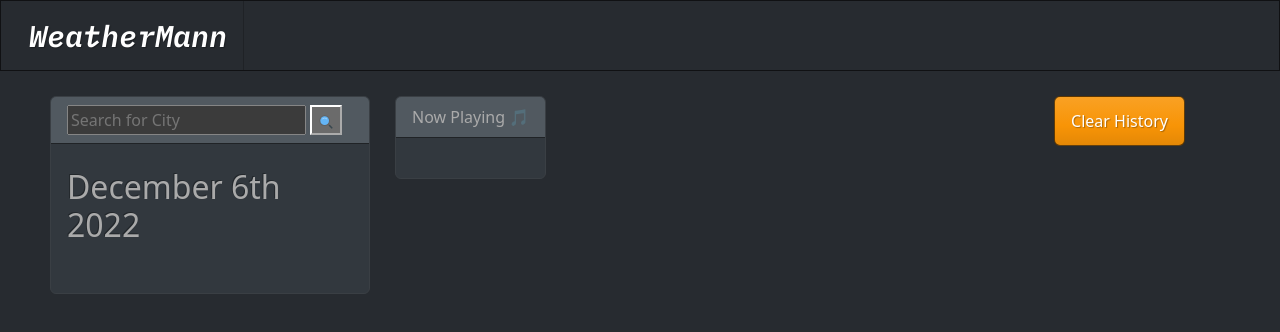
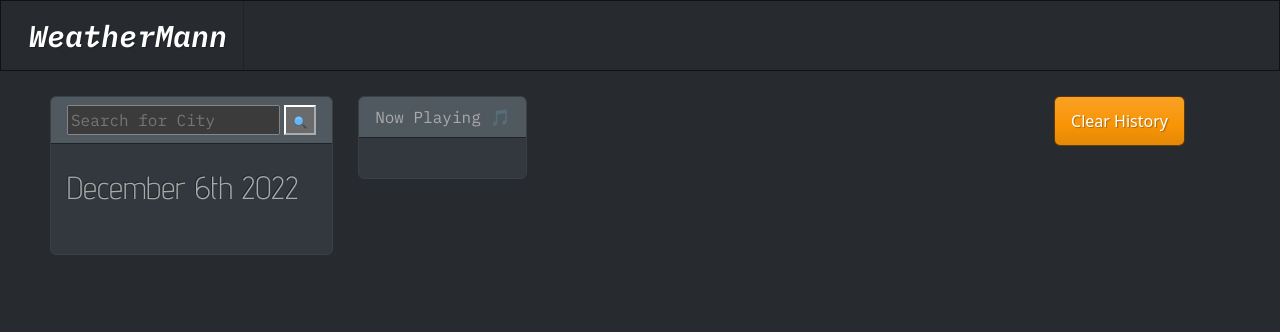
Before and after one commit to MontineSproul/the-a-team, a plain HTML site: page index.html in a window 1280 px wide. Drawn offline with nearby package versions, Linux system fonts and the light colour scheme; no server answers; a web font is replaced by a local one.

Commit message:
updated h1 h2 etc. font styling

```diff
--- a/assets/css/style.css
+++ b/assets/css/style.css
@@ -1,5 +1,6 @@
 /* font import */
 @import url('https://fonts.googleapis.com/css2?family=IBM+Plex+Mono:ital,wght@0,400;0,600;1,400;1,500;1,600&family=Montserrat:ital,wght@0,100;0,300;0,500;0,600;1,100&display=swap');
+@import url('https://fonts.googleapis.com/css2?family=Advent+Pro:wght@200;300&family=IBM+Plex+Mono:ital,wght@0,400;0,600;1,400;1,500;1,600&family=Montserrat:ital,wght@0,100;0,300;0,500;0,600;1,100&family=Zen+Dots&display=swap');
 /* Option to choose either or Transition upon page load */
 @keyframes transitionInX {
     from {
@@ -100,6 +101,24 @@ main {
     font-style: italic;
  }
 
+h1,.search-bar,.nP{
+    font-family: 'IBM Plex Mono', monospace;
+    font-weight: 500;
+ }
+ h3{
+    font-family: 'IBM Plex Mono', monospace;
+    font-weight: 400;
+ }
+ .date{
+    font-family: 'Advent Pro', sans-serif;
+    font-weight: 400;
+ }
+ .description, .humidity, .speed{
+    font-family: 'Advent Pro', sans-serif;
+    font-weight: 300;
+ }
+
+
 /* Below are classes to add to the <main> element, to implement background transitions based off the temp */
 .hot {
     height: 100vh;
--- a/index.html
+++ b/index.html
@@ -38,7 +38,7 @@
 
         <!-- Card for Spotify -->
         <div class="card border-primary mb-3 mv-r" style="max-width: 20rem;">
-          <div class="card-header">Now Playing 🎵</div>
+          <div class="card-header nP ">Now Playing 🎵</div>
           <div class="card-body" id="spotify">
             <h4 class="card-title"></h4>
           </div>
```
